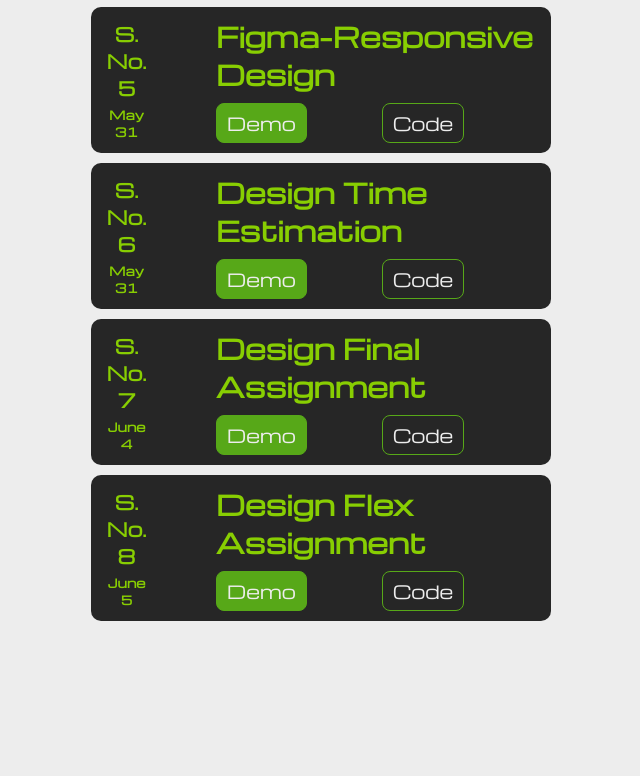
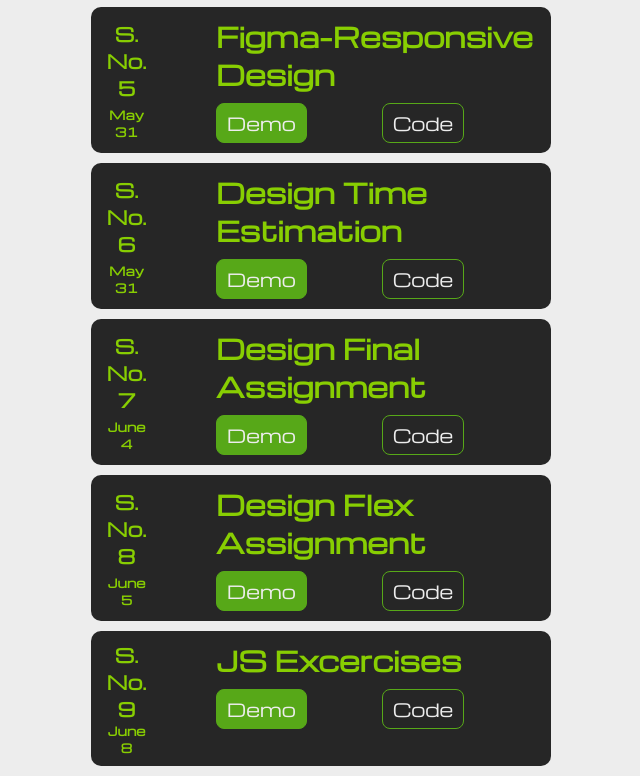
Before and after one commit to Toxicann/leapfrog, a plain HTML site: page index.html in a window 1280 px wide. Shown: the part 753-1529 px from the top of the page, without its empty margins (319-959 px from the left). Before the commit the page ends 1384 px from the top, so only its background shows below. Drawn offline with nearby package versions, Linux system fonts and the light colour scheme.

Commit message:
add to github index page

```diff
--- a/index.html
+++ b/index.html
@@ -189,6 +189,28 @@
           </div>
         </div>
       </div>
+
+      <div class="row">
+        <div class="date">
+          <h3>S. No. 9</h3>
+          <h4>June 8</h4>
+        </div>
+        <div class="assignment_content">
+          <h2>JS Excercises</h2>
+          <div class="links">
+            <a
+              class="btn btn--primary"
+              href="./assignments/JS-excercises/index.html"
+              >Demo</a
+            >
+            <a
+              class="btn btn--secondary"
+              href="https://github.com/Toxicann/leapfrog/tree/main/assignments/JS-excercises"
+              >Code</a
+            >
+          </div>
+        </div>
+      </div>
     </div>
   </body>
 </html>
```
Also changed, not shown: assignments/JS-excercises/index.html (renamed from assignments/JS excercises/index.html), assignments/JS-excercises/index.js (renamed from assignments/JS excercises/index.js), assignments/JS-excercises/package.json (renamed from assignments/JS excercises/package.json).
